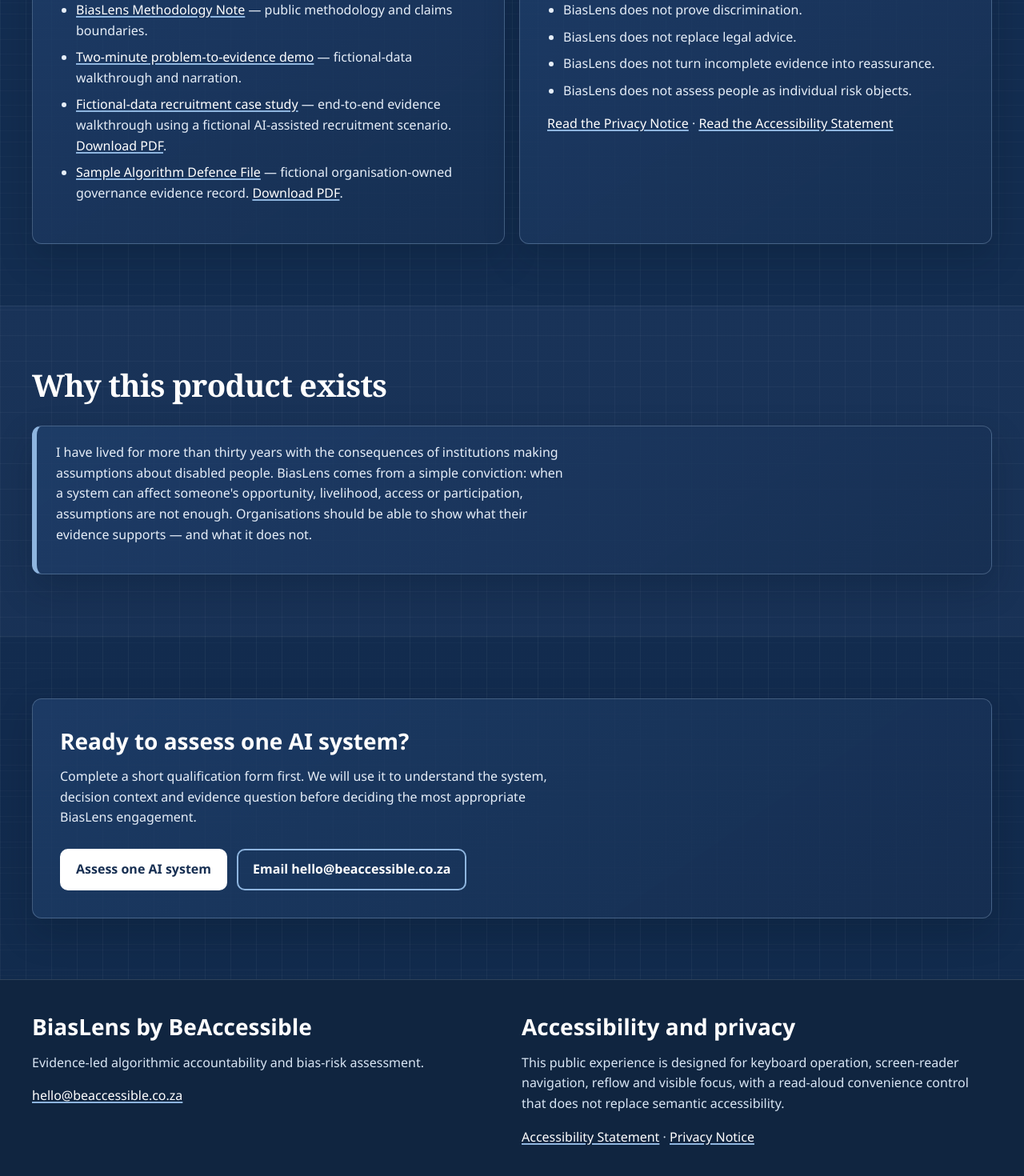
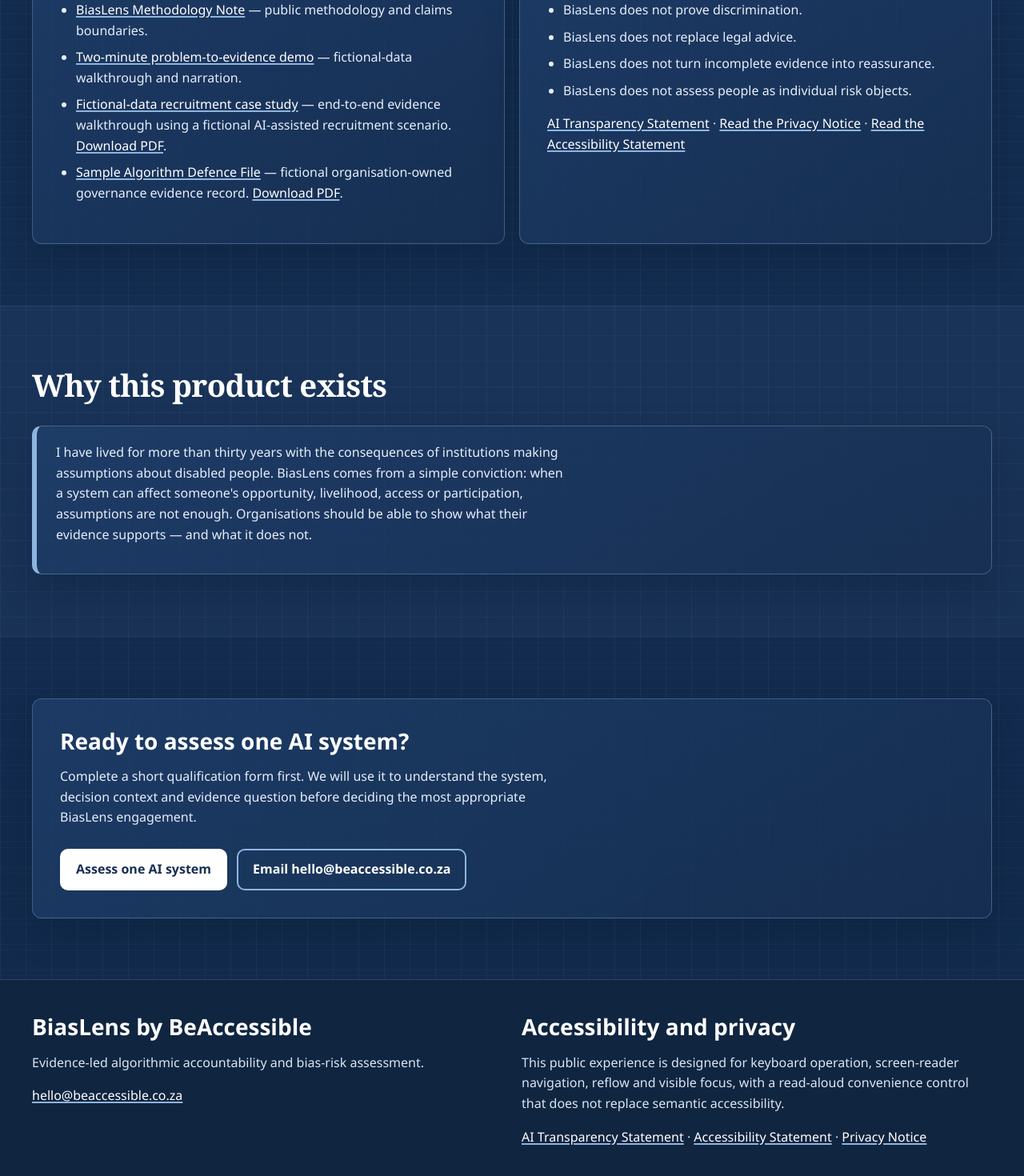
Before and after one commit to laggiesfl/BiasLens-Full-Platform, a Next.js app: page / in a window 1280 px wide. Shown: the part 5981-7451 px from the top of the page at 80% size. Built offline with nearby package versions, Linux system fonts and the light colour scheme.

Commit message:
feat: surface AI disclosure before Guide interaction and link public statement

```diff
--- a/src/app/page.tsx
+++ b/src/app/page.tsx
@@ -250,7 +250,7 @@ export default function Home() {
                   <li>BiasLens does not turn incomplete evidence into reassurance.</li>
                   <li>BiasLens does not assess people as individual risk objects.</li>
                 </ul>
-                <p><Link href="/privacy">Read the Privacy Notice</Link> · <Link href="/accessibility-statement">Read the Accessibility Statement</Link></p>
+                <p><Link href="/ai-transparency">AI Transparency Statement</Link> · <Link href="/privacy">Read the Privacy Notice</Link> · <Link href="/accessibility-statement">Read the Accessibility Statement</Link></p>
               </article>
             </div>
           </div>
@@ -293,7 +293,7 @@ export default function Home() {
           <div>
             <h2>Accessibility and privacy</h2>
             <p>This public experience is designed for keyboard operation, screen-reader navigation, reflow and visible focus, with a read-aloud convenience control that does not replace semantic accessibility.</p>
-            <p><Link href="/accessibility-statement">Accessibility Statement</Link> · <Link href="/privacy">Privacy Notice</Link></p>
+            <p><Link href="/ai-transparency">AI Transparency Statement</Link> · <Link href="/accessibility-statement">Accessibility Statement</Link> · <Link href="/privacy">Privacy Notice</Link></p>
           </div>
         </div>
       </footer>
```
